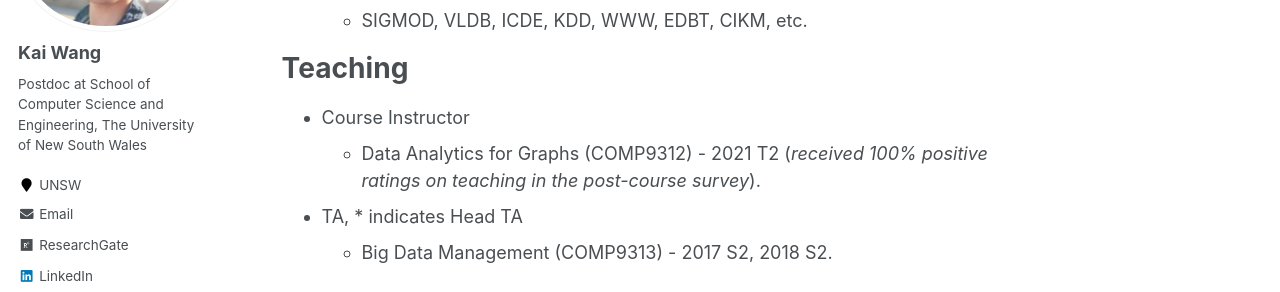
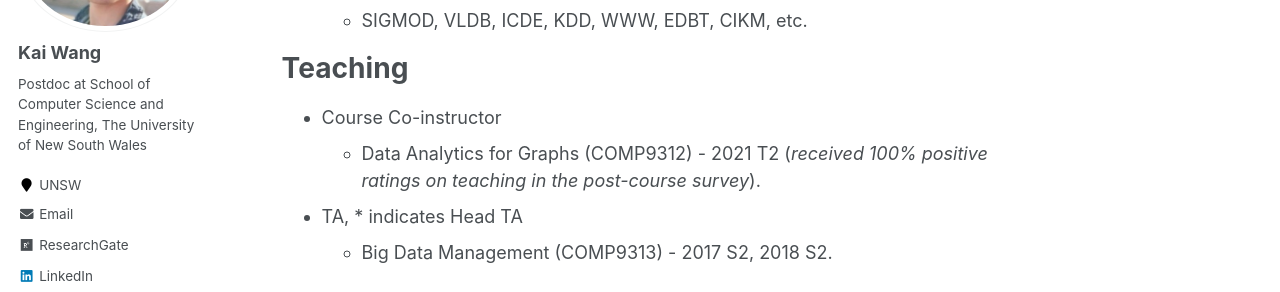
Before and after one commit to cs-kaiwang/cs-kaiwang.github.io, a Jekyll site: the page built from _pages/about.md, in a window 1280 px wide and 900 px high, scrolled down 2803 px. Shown: the part 153-445 px from the top of the window. Built offline with Jekyll 4.4.1, drawn with Linux system fonts in a browser that asks for light colours.

```diff
--- a/_pages/about.md
+++ b/_pages/about.md
@@ -61,7 +61,7 @@ Academic Services
 
 Teaching
 ======
-- Course Instructor
+- Course Co-instructor
   - Data Analytics for Graphs  (COMP9312) -  2021 T2 (*received 100% positive ratings on teaching in the post-course survey*).
 
 - TA, * indicates Head TA
```
